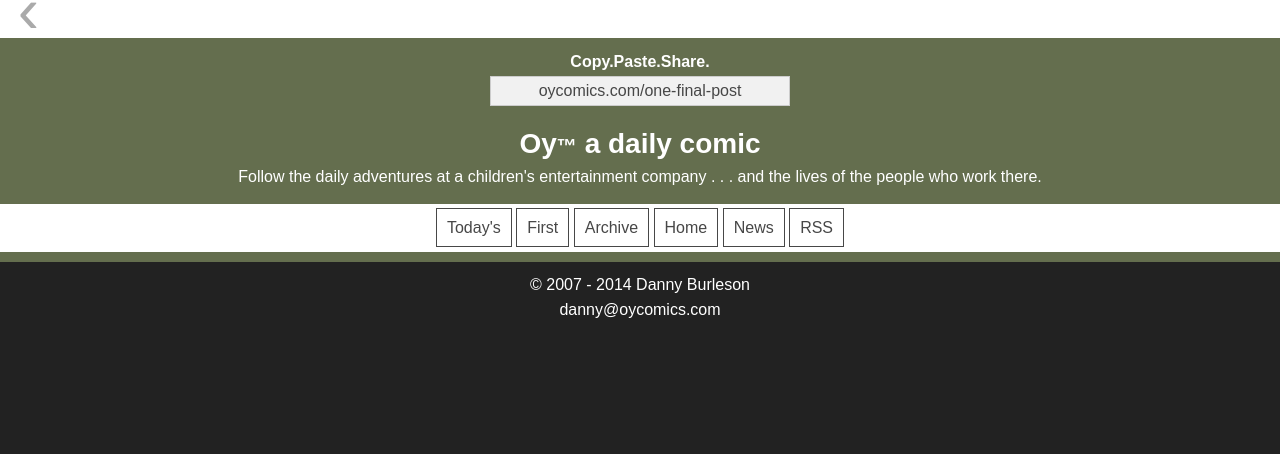
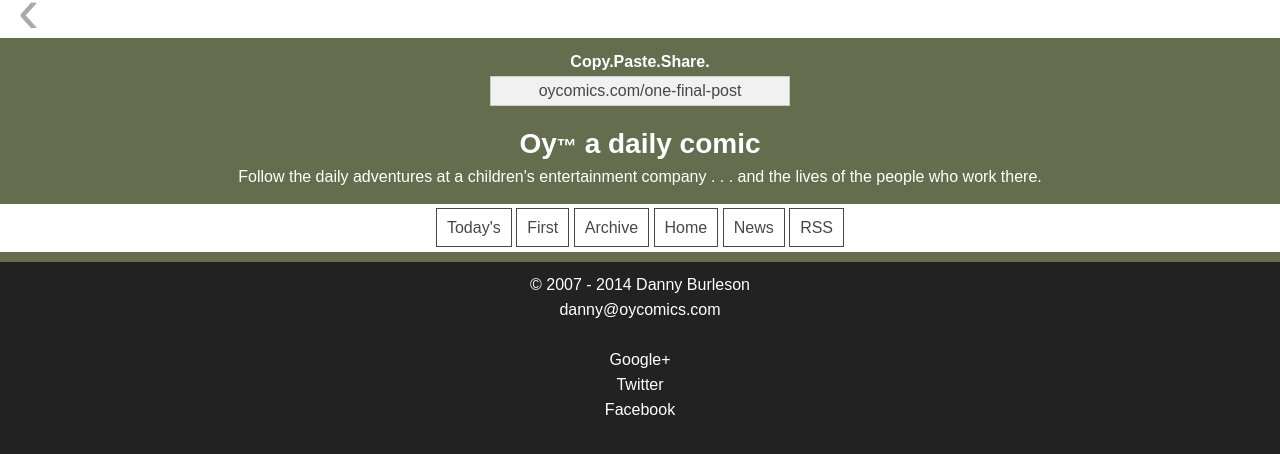
Before and after one commit to oycomics/oycomics.github.io, a Jekyll site: the page built from index.html, in a window 1280 px wide. Shown: the top 454 px of the page. Built offline with Jekyll 4.4.1, drawn with Linux system fonts in a browser that asks for light colours; Markdown is read by kramdown in place of the engine named in the settings; the list of posts is cut into pages by our own code.

Commit message:
Update footer.html

```diff
--- a/_includes/footer.html
+++ b/_includes/footer.html
@@ -1,3 +1,6 @@
 <div class="footer">
-	<a href="mailto:danny@oycomics.com" class="copyright">&copy; 2007 - {{ site.time | date: "%Y" }} Danny Burleson<br>danny@oycomics.com</a>
+	<a href="mailto:danny@oycomics.com" class="copyright">&copy; 2007 - {{ site.time | date: "%Y" }} Danny Burleson<br>danny@oycomics.com</a><br>
+	<a class="footer_nav_item googleplus" href="https://plus.google.com/+Oycomics" target="_blank">Google+</a><br>
+	<a class="footer_nav_item twitter" href="https://twitter.com/oycomics" target="_blank">Twitter</a><br>
+	<a class="footer_nav_item facebook" href="https://www.facebook.com/oycomics" target="_blank">Facebook</a>
 </div>
```
